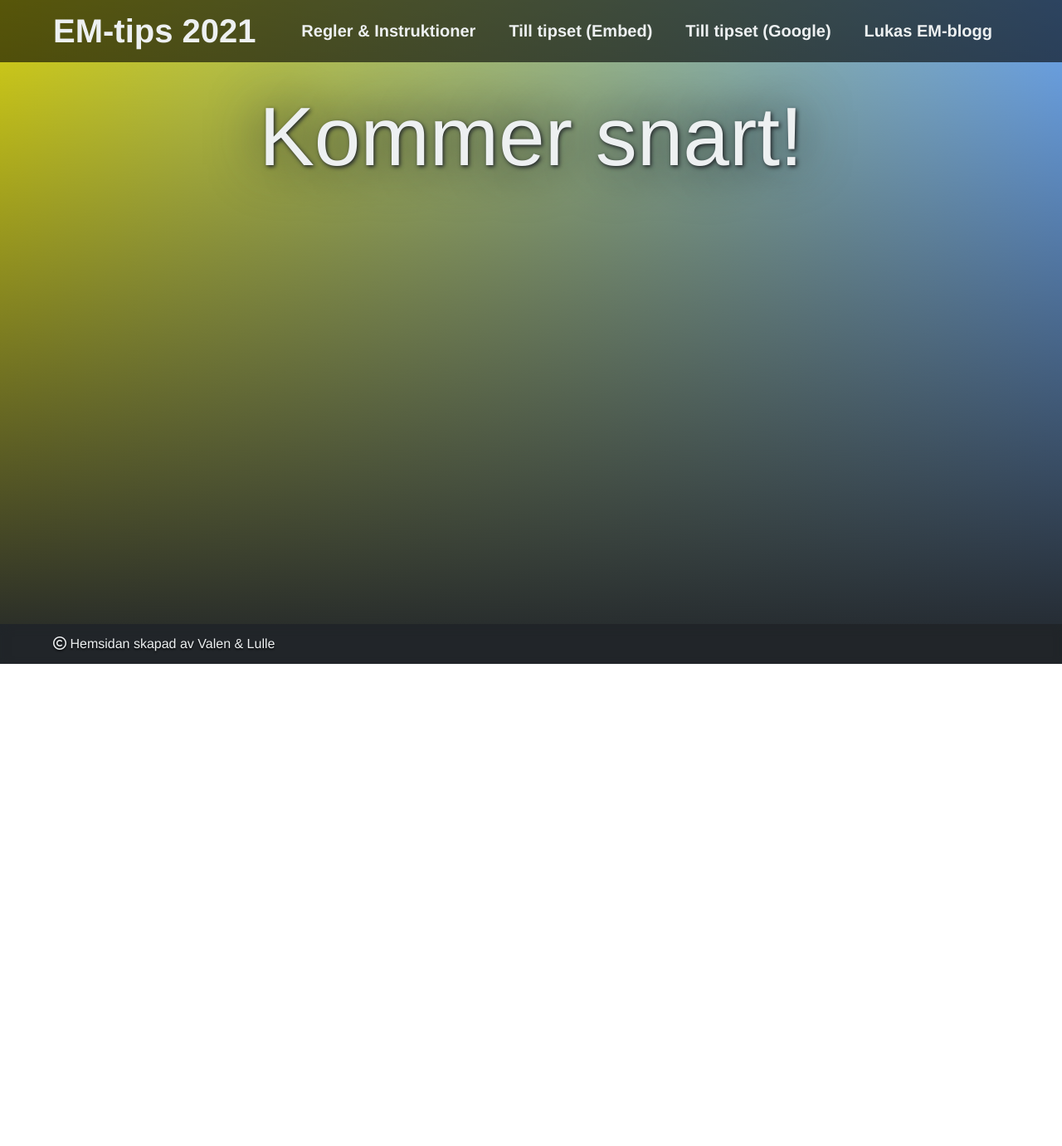
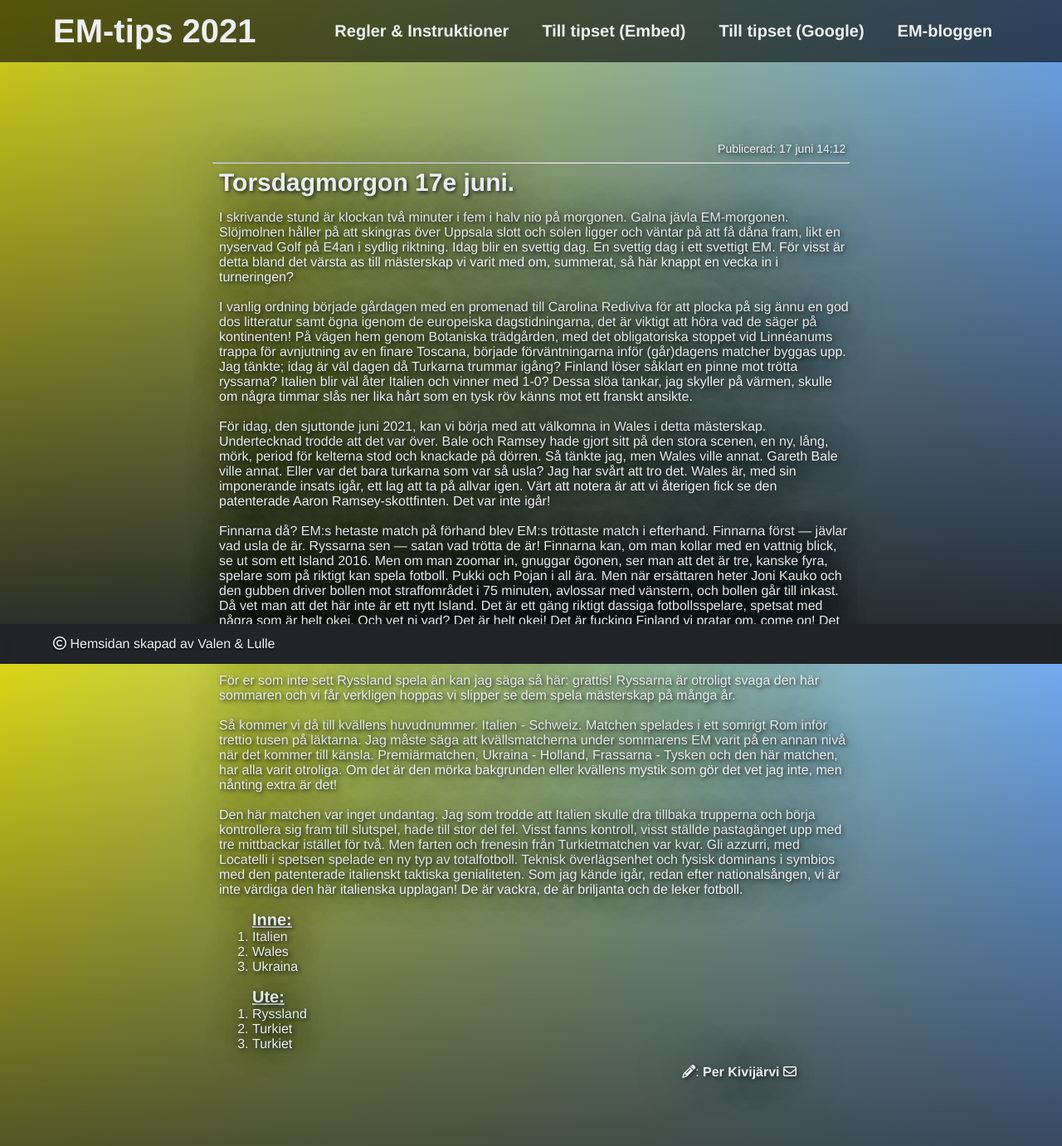
Before and after one commit to Frosslund/emtips2021excel, a React (Create React App) app: page /blogg in a window 1280 px wide. Shown: the whole page at 83% size. Before the commit the page ends 800 px from the top, so only its background shows below. Built offline with nearby package versions, Linux system fonts and the light colour scheme.

Commit message:
blogginlagg

```diff
--- a/src/App.scss
+++ b/src/App.scss
@@ -86,10 +86,64 @@ $blue: #004bb4;
 }
 
 .blogg-page {
-    margin-top: 2rem;
+    width: 60%;
+    margin-left: 20%;
+    margin-right: 20%;
+    margin-top: 6rem;
     h2 {
-        font-size: 80px;
+        font-size: 30px;
+        text-align: left;
+        margin-top: 0.4rem;
+        padding-left: 0.5rem;
+        margin-bottom: 1rem;
     }
+
+    #timepublish {
+        text-align: right;
+        font-size: 14px;
+        margin-bottom: 0.5rem;
+        margin-right: 0.3rem;
+    }
+
+    p {
+        font-size: 16px;
+        text-align: left;
+        padding-left: 0.5rem;
+        margin-bottom: 1rem;
+    }
+
+    h4 {
+        font-size: 20px;
+        text-decoration: underline;
+        text-align: left;
+        padding-left: 3rem;
+    }
+
+    ol {
+        padding-left: 3rem;
+        margin-bottom: 1rem;
+    }
+
+    li {
+        font-size: 16px;
+        text-align: left;
+    }
+
+    .blogg_item {
+        margin-bottom: 2rem;
+    }
+
+    #author {
+        text-align: right;
+        padding-right: 4rem;
+        padding-bottom: 5rem;
+    }
+
+    a {
+        text-decoration: none;
+        color: $color-light;
+    }
+
     color: $color-light;
     text-align: center;
     font-size: 100px;
--- a/src/BloggView.js
+++ b/src/BloggView.js
@@ -3,7 +3,41 @@ import React from 'react'
 const BloggView = () => {
     return (
         <div className="blogg-page">
-            Kommer snart!
+            <div className="blogg-item">
+                <p id="timepublish">Publicerad: 17 juni 14:12 </p>
+                <hr />
+                <h2>Torsdagmorgon 17e juni.</h2>
+
+                <p>I skrivande stund är klockan två minuter i fem i halv nio på morgonen. Galna jävla EM-morgonen. Slöjmolnen håller på att skingras över Uppsala slott och solen ligger och väntar på att få dåna fram, likt en nyservad Golf på E4an i sydlig riktning. Idag blir en svettig dag. En svettig dag i ett svettigt EM. För visst är detta bland det värsta as till mästerskap vi varit med om, summerat, så här knappt en vecka in i turneringen?
+                <br /><br />
+                I vanlig ordning började gårdagen med en promenad till Carolina Rediviva för att plocka på sig ännu en god dos litteratur samt ögna igenom de europeiska dagstidningarna, det är viktigt att höra vad de säger på kontinenten! På vägen hem genom Botaniska trädgården, med det obligatoriska stoppet vid Linnéanums trappa för avnjutning av en finare Toscana, började förväntningarna inför (går)dagens matcher byggas upp. Jag tänkte; idag är väl dagen då Turkarna trummar igång? Finland löser såklart en pinne mot trötta ryssarna? Italien blir väl åter Italien och vinner med 1-0? Dessa slöa tankar, jag skyller på värmen, skulle om några timmar slås ner lika hårt som en tysk röv känns mot ett franskt ansikte.
+                <br /><br />
+                För idag, den sjuttonde juni 2021,  kan vi börja med att välkomna in Wales i detta mästerskap. Undertecknad trodde att det var över. Bale och Ramsey hade gjort sitt på den stora scenen, en ny, lång, mörk, period för kelterna stod och knackade på dörren. Så tänkte jag, men Wales ville annat. Gareth Bale ville annat. Eller var det bara turkarna som var så usla? Jag har svårt att tro det. Wales är, med sin imponerande insats igår, ett lag att ta på allvar igen. Värt att notera är att vi återigen fick se den patenterade Aaron Ramsey-skottfinten. Det var inte igår!
+                <br /><br />
+                Finnarna då? EM:s hetaste match på förhand blev EM:s tröttaste match i efterhand. Finnarna först —  jävlar vad usla de är. Ryssarna sen —  satan vad trötta de är! Finnarna kan, om man kollar med en vattnig blick, se ut som ett Island 2016. Men om man zoomar in, gnuggar ögonen, ser man att det är tre, kanske fyra, spelare som på riktigt kan spela fotboll. Pukki och Pojan i all ära. Men när ersättaren heter Joni Kauko och den gubben driver bollen mot straffområdet i 75 minuten, avlossar med vänstern, och bollen går till inkast. Då vet man att det här inte är ett nytt Island. Det är ett gäng riktigt dassiga fotbollsspelare, spetsat med några som är helt okej. Och vet ni vad? Det är helt okej! Det är fucking Finland vi pratar om, come on! Det jobbiga för finnstjärtarna är att om de hade ordnat krysset igår, vilket inte alls var långt borta, hade de varit vidare. Men för turneringens skull får vi säga att det var skönt!
+                <br /><br />
+                För er som inte sett Ryssland spela än kan jag säga så här: grattis! Ryssarna är otroligt svaga den här sommaren och vi får verkligen hoppas vi slipper se dem spela mästerskap på många år.
+                <br /><br />
+                Så kommer vi då till kvällens huvudnummer. Italien - Schweiz. Matchen spelades i ett somrigt Rom inför trettio tusen på läktarna. Jag måste säga att kvällsmatcherna under sommarens EM varit på en annan nivå när det kommer till känsla. Premiärmatchen, Ukraina - Holland, Frassarna - Tysken och den här matchen, har alla varit otroliga. Om det är den mörka bakgrunden eller kvällens mystik som gör det vet jag inte, men nånting extra är det!
+                <br /><br />
+                Den här matchen var inget undantag. Jag som trodde att Italien skulle dra tillbaka trupperna och börja kontrollera sig fram till slutspel, hade till stor del fel. Visst fanns kontroll, visst ställde pastagänget upp med tre mittbackar istället för två. Men farten och frenesin från Turkietmatchen var kvar. Gli azzurri, med Locatelli i spetsen spelade en ny typ av totalfotboll. Teknisk överlägsenhet och fysisk dominans i symbios med den patenterade italienskt taktiska genialiteten. Som jag kände igår, redan efter nationalsången, vi är inte värdiga den här italienska upplagan! De är vackra, de är briljanta och de leker fotboll.
+                </p>
+
+                <h4>Inne:</h4>
+                <ol>
+                    <li>Italien</li>
+                    <li>Wales</li>
+                    <li>Ukraina</li>
+                </ol>
+                <h4>Ute:</h4>
+                <ol>
+                    <li>Ryssland</li>
+                    <li>Turkiet</li>
+                    <li>Turkiet</li>
+                </ol>
+
+                <p id="author"><i class="fas fa-pencil-alt"></i>: <strong>Per Kivijärvi</strong> <a href = "mailto: perolofkivijarvi@gmail.com"><i class="far fa-envelope"></i></a></p>
+            </div>
         </div>
     )
 }
--- a/src/Navbar.js
+++ b/src/Navbar.js
@@ -28,7 +28,7 @@ const Navbar = () => {
 					</li>
 					<li className="navbar__item">
 						<NavLink to="/blogg" className="navbar__link">
-							Lukas EM-blogg
+							EM-bloggen
 						</NavLink>
 					</li>
 				</ul>
```
